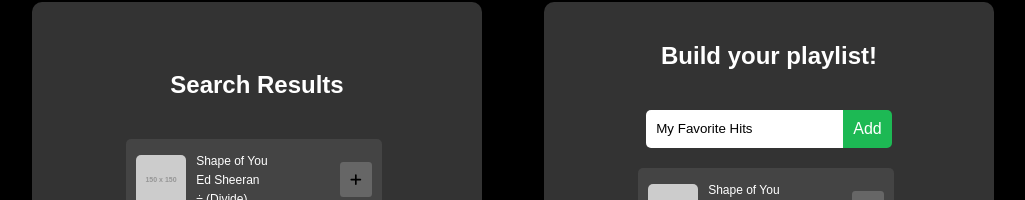
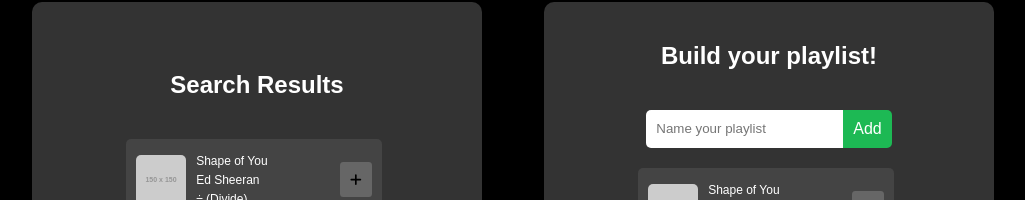
Before and after one commit to dabuar98/jammming, a React (Create React App) app: page / in a window 1280 px wide. Shown: the part 174-374 px from the top of the page, without its empty margins (127-1152 px from the left). Built offline with nearby package versions, Linux system fonts and the light colour scheme.

Commit message:
Remove hard-coded playlist name

```diff
--- a/src/App.js
+++ b/src/App.js
@@ -11,7 +11,7 @@ import mockData from './mockData.json'
 function App() {
 
   // Keep track of the playlist names and the playlists tracks
-  const [playlistName, setPlaylistName] = useState(mockData.playlistName);
+  const [playlistName, setPlaylistName] = useState("");
   const [playlistTracks, setPlaylistTracks] = useState(mockData.playlistTracks);
 
   // Keep track of the search results
```
